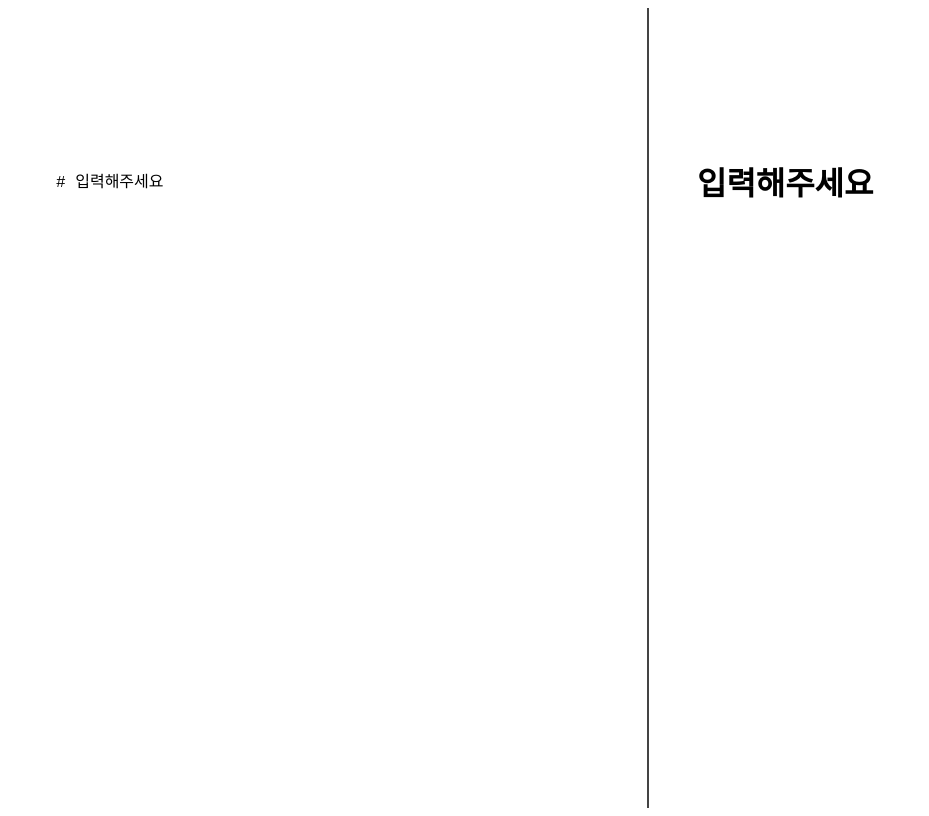
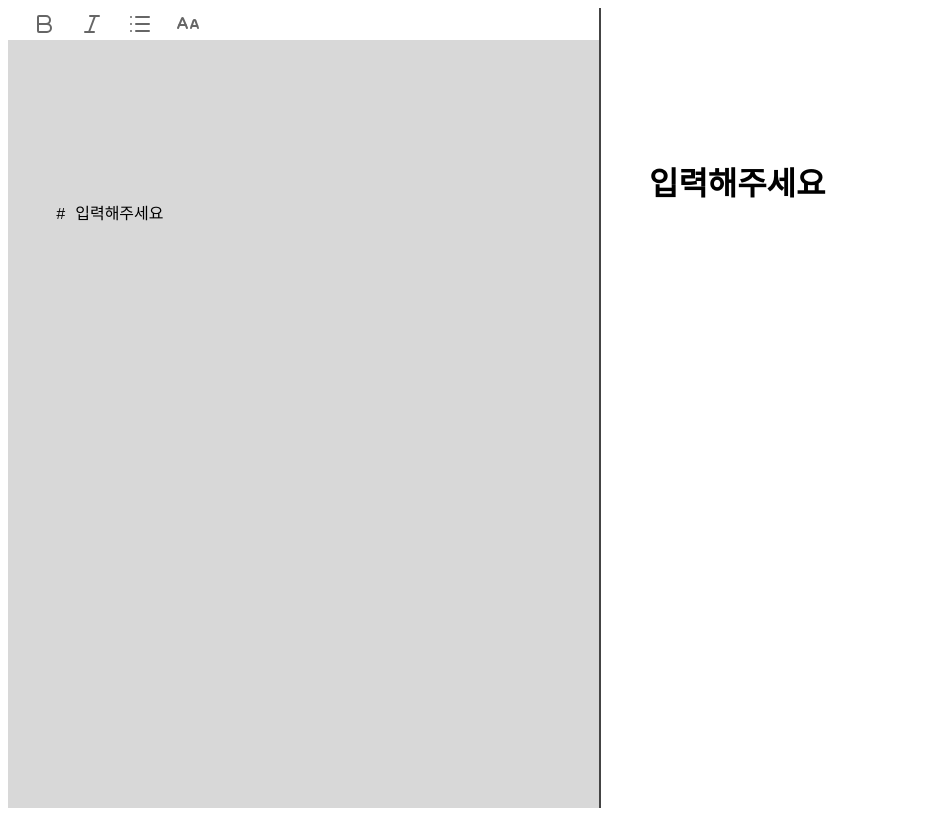
Before and after one commit to TeamS22D/first-step-markdown, a React (Vite) app: page / in a window 1280 px wide. Shown: the whole page, without its empty margins (0-929 px from the left). Built offline with nearby package versions, Linux system fonts and the light colour scheme.

Commit message:
도구 추가

```diff
--- a/package.json
+++ b/package.json
@@ -10,7 +10,9 @@
     "preview": "vite preview"
   },
   "dependencies": {
+    "@uiw/react-md-editor": "^4.0.8",
     "easymde": "^2.20.0",
+    "lucide-react": "^0.552.0",
     "react": "^19.1.1",
     "react-dom": "^19.1.1",
     "react-markdown": "^10.1.0",
--- a/src/App.tsx
+++ b/src/App.tsx
@@ -1,5 +1,6 @@
 import React, { useState } from "react";
 import MarkdownPreview from "./MarkdownPreview";
+import Toolbar from "./components/Toolbar/Toolbar";
 
 function App() {
   const [markdown, setMarkdown] = useState<string>("# 입력해주세요");
@@ -7,6 +8,8 @@ function App() {
   const handleChange = (e: React.ChangeEvent<HTMLTextAreaElement>) => {
     setMarkdown(e.target.value);
   };
+
+
 
   return (
     <div
@@ -19,10 +22,17 @@ function App() {
         boxSizing: 'border-box',
       }}
     >
-      {/* 입력 영역 */}
+      <div
+      style={{
+        flex: 1,
+        display: 'flex',
+        flexDirection: 'column',
+        height: '100vh',
+      }}>
+
+        <Toolbar></Toolbar>
         <textarea
           style={{
-          flex: 1,
             padding: "3rem",
             paddingTop:'10rem',
             fontSize: "1rem",
@@ -30,13 +40,15 @@ function App() {
             outline: "none",
             resize: "none",
             color: "#000000",
+            backgroundColor: '#D8D8D8',
+            height: '95vh'
           }}
           value={markdown}
           onChange={handleChange}
           placeholder="Markdown 문법으로 작성하세요"
         />
+      </div>
 
-      {/* 미리보기 영역 */}
       <div
         style={{
           flex: 1,
--- a/src/MarkdownPreview.tsx
+++ b/src/MarkdownPreview.tsx
@@ -50,9 +50,10 @@ const MarkdownPreview = ({ markdown }: { markdown: string }) => {
             return (
               <blockquote
                 style={{
-                  background: "#7afca19b",
+                  background: "#FEF1DB",
                   padding: "1px 15px",
                   borderRadius: "10px",
+                  borderLeft: '5px solid #FBBE8A'
                 }}
                 {...props}
               >
--- /dev/null
+++ b/src/components/Toolbar/Toolbar.style.ts
@@ -0,0 +1,24 @@
+import styled from "styled-components";
+
+export const ToolbarContainer = styled.div`
+    height: 5vh;
+    display: flex;
+    justify-content: flex-start;
+    align-items: center;
+    gap: 16px;
+    padding-left: 20px;
+`;
+
+export const IconButton = styled.button<{ active?: boolean }>`
+    background: none;
+    border: none;
+    cursor: pointer;
+    padding: 4px;
+    display: flex;
+    align-items: center;
+    color: ${({ active }) => (active ? '#0066ff' : '#666666')};
+    transition: color 0.15s;
+
+    &:hover {
+    color: #004ecc;
+`;
--- /dev/null
+++ b/src/components/Toolbar/Toolbar.tsx
@@ -0,0 +1,54 @@
+import { Bold, Italic, ALargeSmall, List } from 'lucide-react';
+import { useState } from 'react';
+import * as S from "./Toolbar.style";
+
+function Toolbar() {
+  const [activeIcons, setActiveIcons] = useState<string[]>([]);
+
+  const toggleIcon = (iconKey: string) => {
+    setActiveIcons(prev =>
+      prev.includes(iconKey)
+        ? prev.filter(key => key !== iconKey)
+        : [...prev, iconKey]
+    );
+  };
+
+
+
+  return (
+    <S.ToolbarContainer>
+      <S.IconButton
+        active={activeIcons.includes('bold')}
+        onClick={() =>
+            toggleIcon('bold')
+
+        }
+      >
+        <Bold />
+      </S.IconButton>
+
+      <S.IconButton
+        active={activeIcons.includes('italic')}
+        onClick={() => toggleIcon('italic')}
+      >
+        <Italic />
+      </S.IconButton>
+
+      <S.IconButton
+        active={activeIcons.includes('list')}
+        onClick={() => toggleIcon('list')}
+      >
+        <List />
+      </S.IconButton>
+
+      <S.IconButton
+        active={activeIcons.includes('alargesmall')}
+        onClick={() => toggleIcon('alargesmall')}
+      >
+        <ALargeSmall />
+      </S.IconButton>
+    </S.ToolbarContainer>
+  );
+}
+
+export default Toolbar;
```
Also changed, not shown: 1 other file (tests, documents, lock files or other folders). Lines whose indentation alone changed are shown as unchanged.
